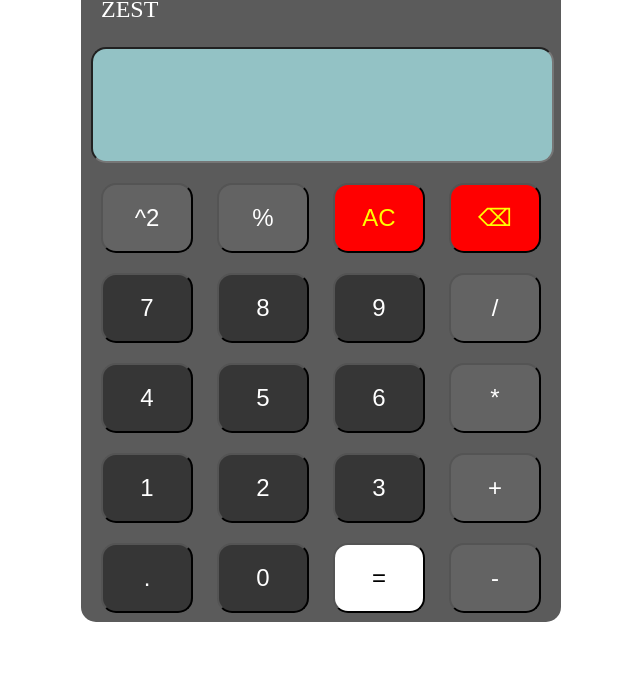
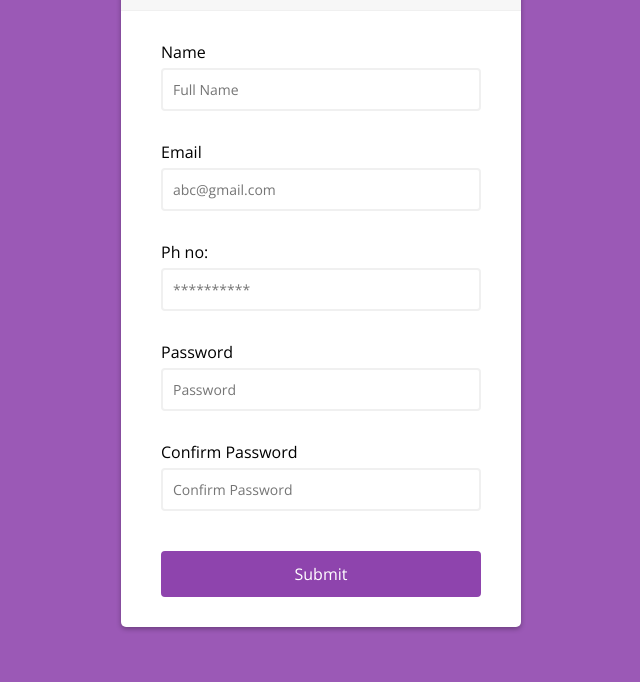
Before and after one commit to Andru6/web-dev, a plain HTML site: page index.html in a window 1280 px wide. Shown: the part 118-800 px from the top of the page, without its empty margins (319-959 px from the left). Drawn offline with nearby package versions, Linux system fonts and the light colour scheme; a web font is replaced by a local one.

Commit message:
form validation code

```diff
--- a/index.html
+++ b/index.html
@@ -4,47 +4,40 @@
     <meta charset="UTF-8">
     <meta name="viewport" content="width=device-width, initial-scale=1.0">
     <link rel="stylesheet" href="style.css">
-    <title>Calculator</title>
+    <title>Form Validation</title>
 </head>
 <body>
-    <h1>CALCULATOR</h1>
-
     <div class="container">
-        <form>
-            <p>ZEST</p>
-            <input type="text" name="display" id="display">
-
-            <input type="button" class="button op" value="^2" onclick="power()">
-            <input type="button" class="button op" value="%" onclick="display.value += '%'">
-            <input type="button" class="button clear" value="AC" onclick="display.value = ''">
-            <input type="button" class="button clear" value="⌫" onclick="backspace()">
-            <br>
-            <input type="button" class="button no" value="7" onclick="display.value += '7'">
-            <input type="button" class="button no" value="8" onclick="display.value += '8'">
-            <input type="button" class="button no" value="9" onclick="display.value += '9'">
-            <input type="button" class="button op" value="/" onclick="display.value += '/'">
-            <br>
-            <input type="button" class="button no" value="4" onclick="display.value += '4'">
-            <input type="button" class="button no" value="5" onclick="display.value += '5'">
-            <input type="button" class="button no" value="6" onclick="display.value += '6'">
-            <input type="button" class="button op" value="*" onclick="display.value += '*'">
-            <br>
-            <input type="button" class="button no" value="1" onclick="display.value += '1'">
-            <input type="button" class="button no" value="2" onclick="display.value += '2'">
-            <input type="button" class="button no" value="3" onclick="display.value += '3'">
-            <input type="button" class="button op" value="+" onclick="display.value += '+'">
-            <br>
-            <input type="button" class="button no" value="." onclick="display.value += '.'">
-            <input type="button" class="button no" value="0" onclick="display.value += '0'">
-            <input type="button" class="button equal" value="=" onclick="calculate()">
-            <input type="button" class="button op" value="-" onclick="display.value += '-'">
-
-
-
-
-
-
-
+        <div class="header">
+            <h2>Create Account</h2>
+        </div>
+        <form id="form" class="form">
+            <div class="form-control">
+                <label for="username">Name</label>
+                <input type="text" placeholder="Full Name" id="username" />
+                <small>Error message</small>
+            </div>
+            <div class="form-control">
+                <label for="username">Email</label>
+                <input type="email" placeholder="abc@gmail.com" id="email" />
+                <small>Error message</small>
+            </div>
+            <div class="form-control">
+                <label for="username">Ph no:</label>
+                <input type="number" placeholder="**********" id="phno" />
+                <small>Error message</small>
+            </div>
+            <div class="form-control">
+                <label for="username">Password</label>
+                <input type="password" placeholder="Password" id="password" />
+                <small>Error message</small>
+            </div>
+            <div class="form-control">
+                <label for="username">Confirm Password</label>
+                <input type="password" placeholder="Confirm Password" id="password2"/>
+                <small>Error message</small>
+            </div>
+            <button>Submit</button>
         </form>
     </div>
 
--- a/script.js
+++ b/script.js
@@ -1,19 +1,81 @@
-function backspace() {
-    let display = document.getElementById("display");
-    display.value = display.value.slice(0, -1);
+var form = document.getElementById('form');
+var username = document.getElementById('username');
+var email = document.getElementById('email');
+var phno = document.getElementById('phno');
+var password = document.getElementById('password');
+var password2 = document.getElementById('password2');
+
+form.addEventListener('submit', e => {
+	e.preventDefault();
+
+	checkInputs();
+});
+
+function checkInputs() {
+	// trim to remove the whitespaces
+	let usernameValue = username.value.trim();
+	var emailValue = email.value.trim();
+    var phnoValue = phno.value.trim();
+	var passwordValue = password.value.trim();
+	var password2Value = password2.value.trim();
+
+	if(usernameValue === '') {
+		setErrorFor(username, 'Name cannot be blank');
+	} else if (usernameValue.length < 5) {
+        setErrorFor(username, 'Name cannot be less than 5 characters');
+    } else {
+		setSuccessFor(username);
+	}
+
+	if(emailValue === '') {
+		setErrorFor(email, 'Email cannot be blank');
+	} else if (!isEmail(emailValue)) {
+		setErrorFor(email, 'Enter correct email');
+	} else {
+		setSuccessFor(email);
+	}
+
+    if(phnoValue === '') {
+		setErrorFor(phno, 'Phone number cannot be blank');
+	} else if (phnoValue === '123456789') {
+		setErrorFor(phno, 'Not a valid Phone number');
+	} else if (phnoValue.length < 10) {
+        setErrorFor(phno, 'Not a valid Phone number');
+    } else {
+		setSuccessFor(phno);
+	}
+
+	if(passwordValue === '') {
+		setErrorFor(password, 'Password cannot be blank');
+	} else if (passwordValue === 'password' || passwordValue === usernameValue) {
+        setErrorFor(password, 'Password is not strong');
+    } else if(passwordValue.length < 8) {
+        setErrorFor(password, 'Password cannot be less than 8 characters');
+    } else {
+		setSuccessFor(password);
+	}
+
+	if(password2Value === '') {
+		setErrorFor(password2, 'Password cannot be blank');
+	} else if(passwordValue !== password2Value) {
+		setErrorFor(password2, 'Passwords does not match');
+	} else{
+		setSuccessFor(password2);
+	}
 }
 
-function calculate() {
-    var display = document.getElementById("display");
-    var expression = display.value;
-    var result;
-    result = eval(expression);
-    display.value = result;
-
+function setErrorFor(input, message) {
+	const formControl = input.parentElement;
+	const small = formControl.querySelector('small');
+	formControl.className = 'form-control error';
+	small.innerText = message;
 }
 
- function power() {
-    let display = document.getElementById("display");
-    var result = Math.pow(display.value, 2);
-    display.value = result
+function setSuccessFor(input) {
+	const formControl = input.parentElement;
+	formControl.className = 'form-control success';
 }
+
+function isEmail(email) {
+	return /^(([^<>()\[\]\\.,;:\s@"]+(\.[^<>()\[\]\\.,;:\s@"]+)*)|(".+"))@((\[[0-9]{1,3}\.[0-9]{1,3}\.[0-9]{1,3}\.[0-9]{1,3}])|(([a-zA-Z\-0-9]+\.)+[a-zA-Z]{2,}))$/.test(email);
+}
--- a/style.css
+++ b/style.css
@@ -1,59 +1,98 @@
-h1{
-    text-align: center;
-    text-decoration: underline;
+@import url('https://fonts.googleapis.com/css?family=Muli&display=swap');
+@import url('https://fonts.googleapis.com/css?family=Open+Sans:400,500&display=swap');
+
+* {
+	box-sizing: border-box;
 }
 
-.container{
-    background-color: rgb(91, 91, 91);
-    width: 460px;
-    height: 640px;
-    margin: auto;
-    padding: 10px;
-    border-radius: 15px;
+body {
+	background-color: #9b59b6;
+	font-family: 'Open Sans', sans-serif;
+	display: flex;
+	align-items: center;
+	justify-content: center;
+	min-height: 100vh;
+	margin: 0;
 }
 
-p{
-    color: white;
-    margin-left: 10px;
-    font-size: 1.5rem;
+.container {
+	background-color: #fff;
+	border-radius: 5px;
+	box-shadow: 0 2px 5px rgba(0, 0, 0, 0.3);
+	overflow: hidden;
+	width: 400px;
+	max-width: 100%;
 }
 
-#display{
-    background-color: rgb(147, 194, 197);
-    border-radius: 15px;
-    width: 455px;
-    height: 110px;
-    margin-bottom: 10px;
-    text-align: right;
-    font-size: 3rem;
+.header {
+	border-bottom: 1px solid #f0f0f0;
+	background-color: #f7f7f7;
+	padding: 20px 40px;
 }
 
-.button{
-    background-color: rgb(54, 54, 54);
-    color: white;
-    border-radius: 15px;
-    margin: 10px;
-    height: 70px;
-    width: 92px;
-    font-size: 1.5rem;
-    cursor: pointer;
+.header h2 {
+	margin: 0;
 }
 
-.button:hover{
-    border-color: rgb(29, 178, 228);
-    color: aqua;
+.form {
+	padding: 30px 40px;
 }
 
-.clear{
-    color: yellow;
-    background-color: red;
+.form-control {
+	margin-bottom: 10px;
+	padding-bottom: 20px;
+	position: relative;
 }
 
-.op{
-    background-color: rgb(99, 99, 99);
+.form-control label {
+	display: inline-block;
+	margin-bottom: 5px;
 }
 
-.equal{
-    background-color: rgb(255, 255, 255);
-    color: rgb(0, 0, 0);
+.form-control input {
+	border: 2px solid #f0f0f0;
+	border-radius: 4px;
+	display: block;
+	font-family: inherit;
+	font-size: 14px;
+	padding: 10px;
+	width: 100%;
 }
+
+.form-control input:focus {
+	outline: 0;
+	border-color: #777;
+}
+
+.form-control.success input {
+	border-color: #2ecc71;
+}
+
+.form-control.error input {
+	border-color: #e74c3c;
+}
+
+.form-control small {
+	color: #e74c3c;
+	position: absolute;
+	bottom: 0;
+	left: 0;
+	visibility: hidden;
+}
+
+.form-control.error small {
+	visibility: visible;
+}
+
+.form button {
+	background-color: #8e44ad;
+	border: 2px solid #8e44ad;
+	border-radius: 4px;
+	color: #fff;
+	display: block;
+	font-family: inherit;
+	font-size: 16px;
+	padding: 10px;
+	margin-top: 20px;
+	width: 100%;
+}
```
